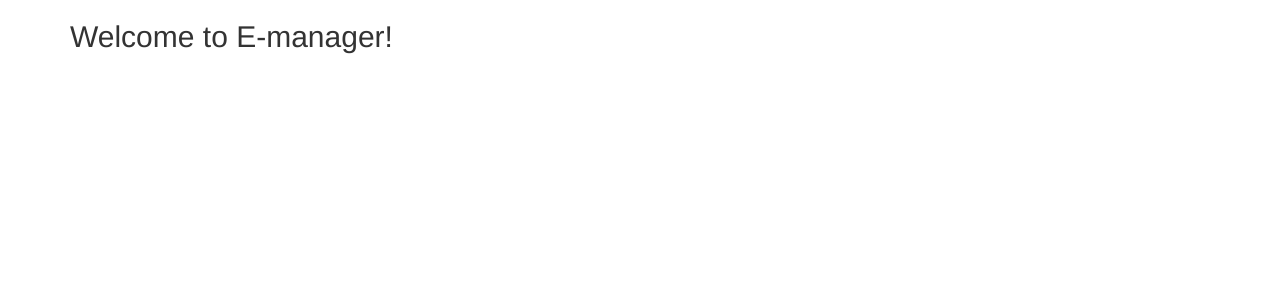
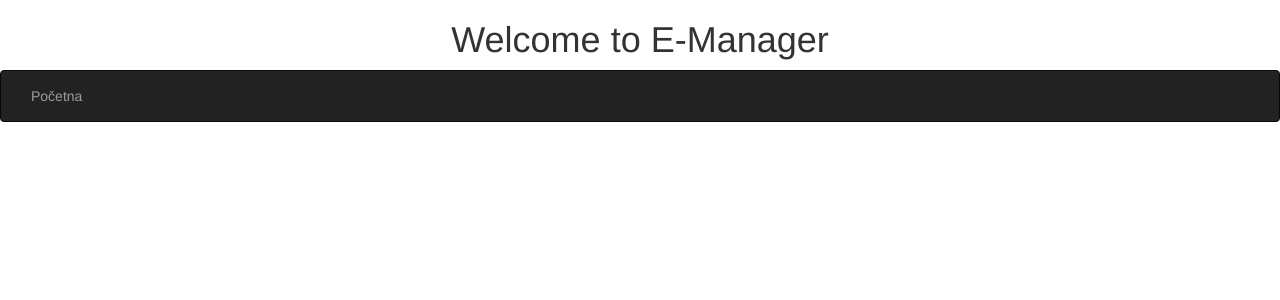
Before and after one commit to dulleo/manager-ui, an Angular app: page / in a window 1280 px wide. Shown: the top 300 px of the page. Built offline with nearby package versions, Linux system fonts and the light colour scheme.

Commit message:
nav-bar added

```diff
--- a/src/app/app.component.html
+++ b/src/app/app.component.html
@@ -1,7 +1,14 @@
-<div class="container">
-  <div class="row">
-    <div class="col-md-12">
-      <h2>Welcome to E-manager!</h2>
-    </div>
-  </div>
+<!--The content below is only a placeholder and can be replaced.-->
+<div>
+  <h1 style="text-align:center">
+    Welcome to E-Manager
+  </h1>
+  <nav class="navbar navbar-inverse">
+      <div class="container-fluid">
+            <ul class="nav navbar-nav">
+                <li><a routerLink="communities" routerLinkActive="active">Početna</a></li>
+            </ul>
+      </div>
+  </nav>
+  <router-outlet></router-outlet>
 </div>
```
